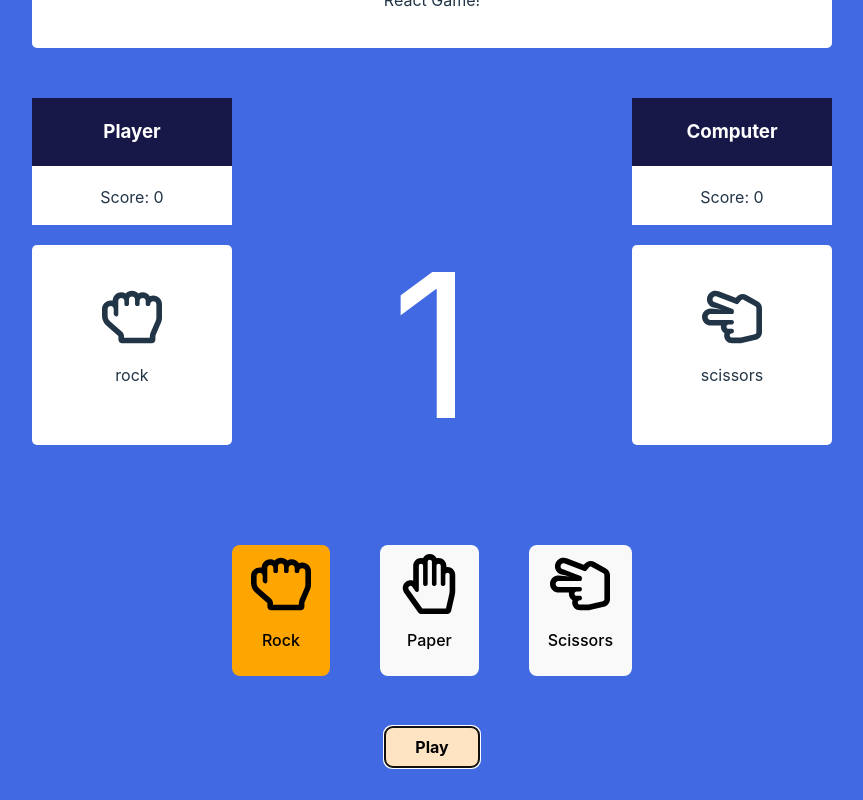
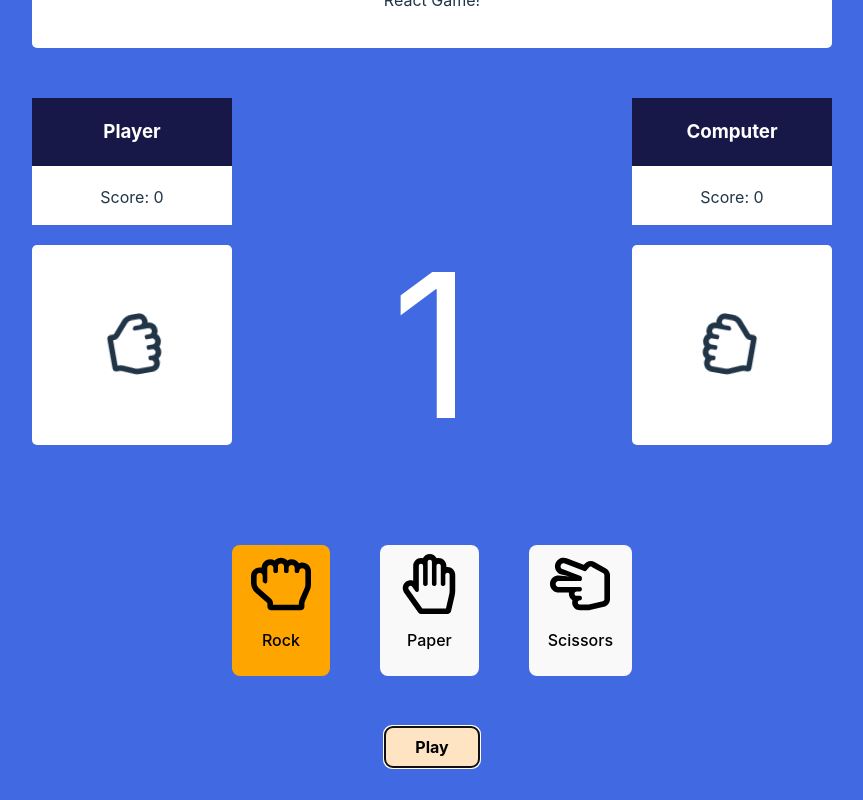
Before and after one commit to mallen234/RPS, a React (Vite) app in the folder RPS/: page / in a window 1280 px wide. Both pictures are taken after a click on the button "Play". Shown: the part 189-989 px from the top of the page, without its empty margins (208-1071 px from the left). Built offline with nearby package versions, Linux system fonts and the light colour scheme.

Commit message:
hands playing

```diff
--- a/RPS/src/App.jsx
+++ b/RPS/src/App.jsx
@@ -66,8 +66,9 @@
       </div>
       <div className={styles.results}>
         <div className={styles.playerHand}>
-          {options[playerHand].icon}
-          <p>{options[playerHand].name}</p>
+          {runTimer && <div className={styles.playerShake}>{options[0].icon} </div>}
+          {/* {options[playerHand].icon}
+          <p>{options[playerHand].name}</p> */}
         </div>
 
         <div className={styles.midCol}>
@@ -77,8 +78,9 @@
         </div>
 
         <div className={styles.computerHand}>
-          {options[computerHand].icon}
-          <p>{options[computerHand].name}</p>
+        {runTimer && <div className={styles.computerShake}>{options[0].icon} </div>}
+          {/* {options[computerHand].icon}
+          <p>{options[computerHand].name}</p> */}
         </div>
       </div>
       <div className={styles.choiceBtnCtn}>
--- a/RPS/src/App.module.css
+++ b/RPS/src/App.module.css
@@ -98,3 +98,35 @@
     color: #fff;
     font-size: 200px;
 }
+
+.computerShake{
+    animation: computerShakeAnimation 0.8s ease-in-out infinite;
+}
+
+@keyframes computerShakeAnimation{
+    0%,
+    100% {
+        transform: scaleY(-1) rotate(280deg);
+    }
+
+    50% {
+        transform:  scaleY(-1) rotate(260deg);
+    }
+
+}
+
+.playerShake{
+    animation: playerShakeAnimation 0.8s ease-in-out infinite;
+}
+
+@keyframes playerShakeAnimation{
+    0%,
+    100% {
+        transform: scaleY(1) rotate(100deg);
+    }
+
+    50% {
+        transform: rotate(80deg);
+    }
+
+}
```
